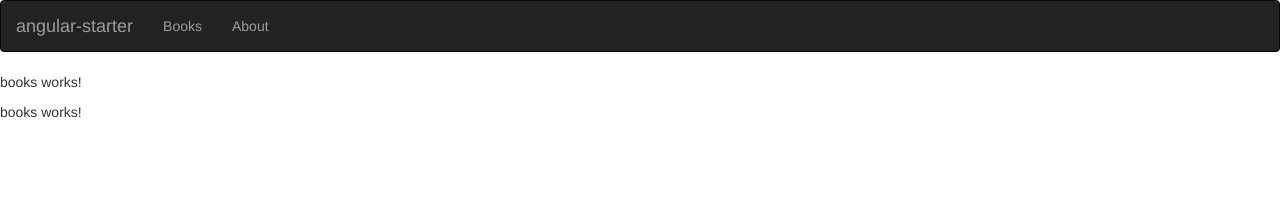
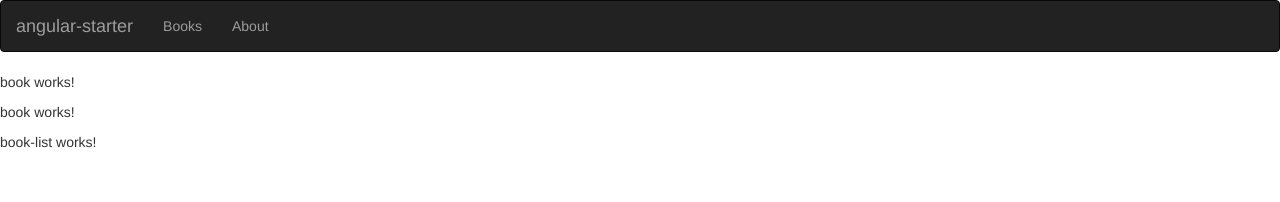
Before and after one commit to web-dave/angular_workshop, an Angular app: page /books in a window 1280 px wide. Shown: the top 202 px of the page. Built offline with nearby package versions, Linux system fonts and the light colour scheme.

Commit message:
Child Routing

```diff
--- /dev/null
+++ b/src/app/books/book-list/book-list.component.html
@@ -0,0 +1,3 @@
+<p>
+  book-list works!
+</p>
--- /dev/null
+++ b/src/app/books/book-list/book-list.component.ts
@@ -0,0 +1,15 @@
+import { Component, OnInit } from '@angular/core';
+
+@Component({
+  selector: 'app-book-list',
+  templateUrl: './book-list.component.html',
+  styleUrls: ['./book-list.component.scss']
+})
+export class BookListComponent implements OnInit {
+
+  constructor() { }
+
+  ngOnInit() {
+  }
+
+}
--- a/src/app/books/books.module.ts
+++ b/src/app/books/books.module.ts
@@ -3,13 +3,14 @@ import { CommonModule } from '@angular/common';
 
 import { BooksRoutingModule } from './books-routing.module';
 import { BooksComponent } from './books/books.component';
+import { BookListComponent } from './book-list/book-list.component';
 
 @NgModule({
   imports: [
     CommonModule,
     BooksRoutingModule
   ],
-  declarations: [BooksComponent],
+  declarations: [BooksComponent, BookListComponent],
   exports: [BooksComponent]
 })
 export class BooksModule { }
--- a/src/app/books/books/books.component.html
+++ b/src/app/books/books/books.component.html
@@ -1,3 +1,4 @@
 <p>
-  books works!
+  book works!
 </p>
+<router-outlet></router-outlet>
```
Also changed, not shown: src/app/app-routing.module.ts (+8 -1 lines), src/app/books/book-list/book-list.component.scss (added), 1 other file (tests, documents, lock files or other folders).
